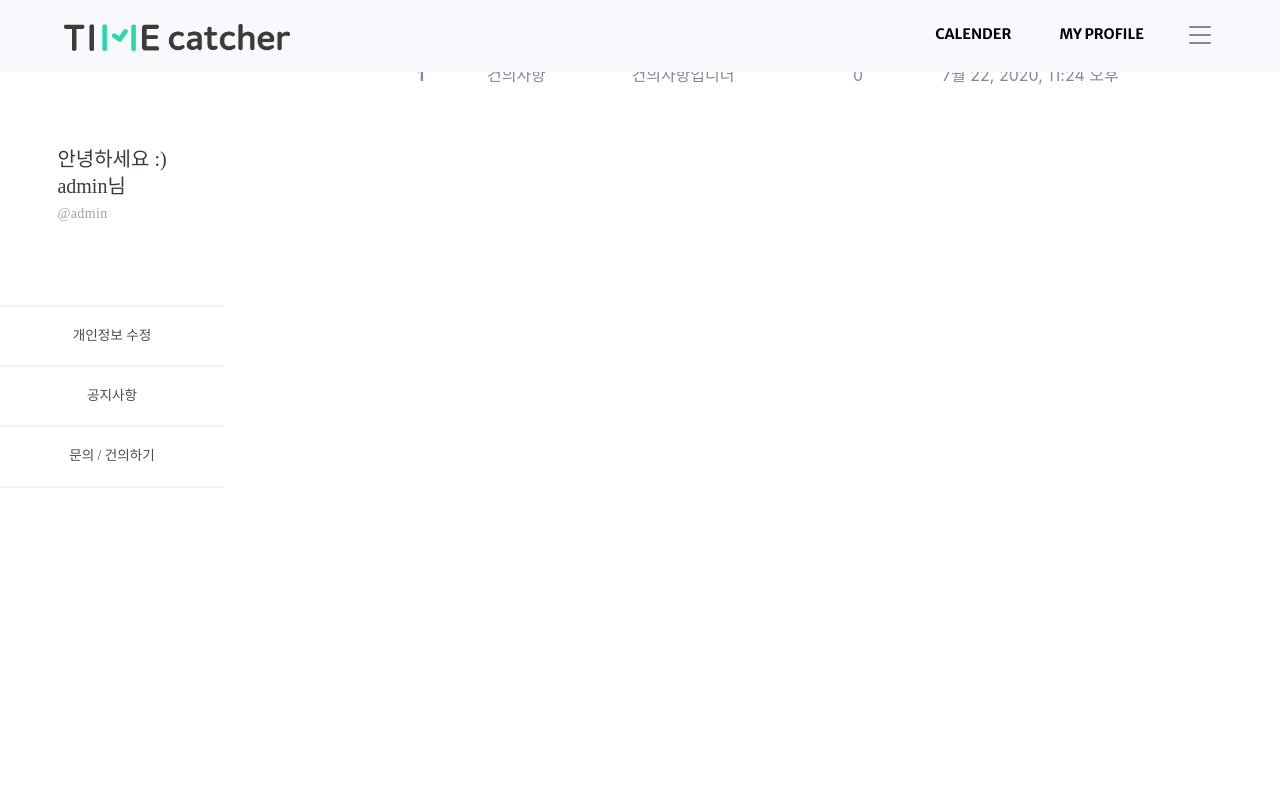
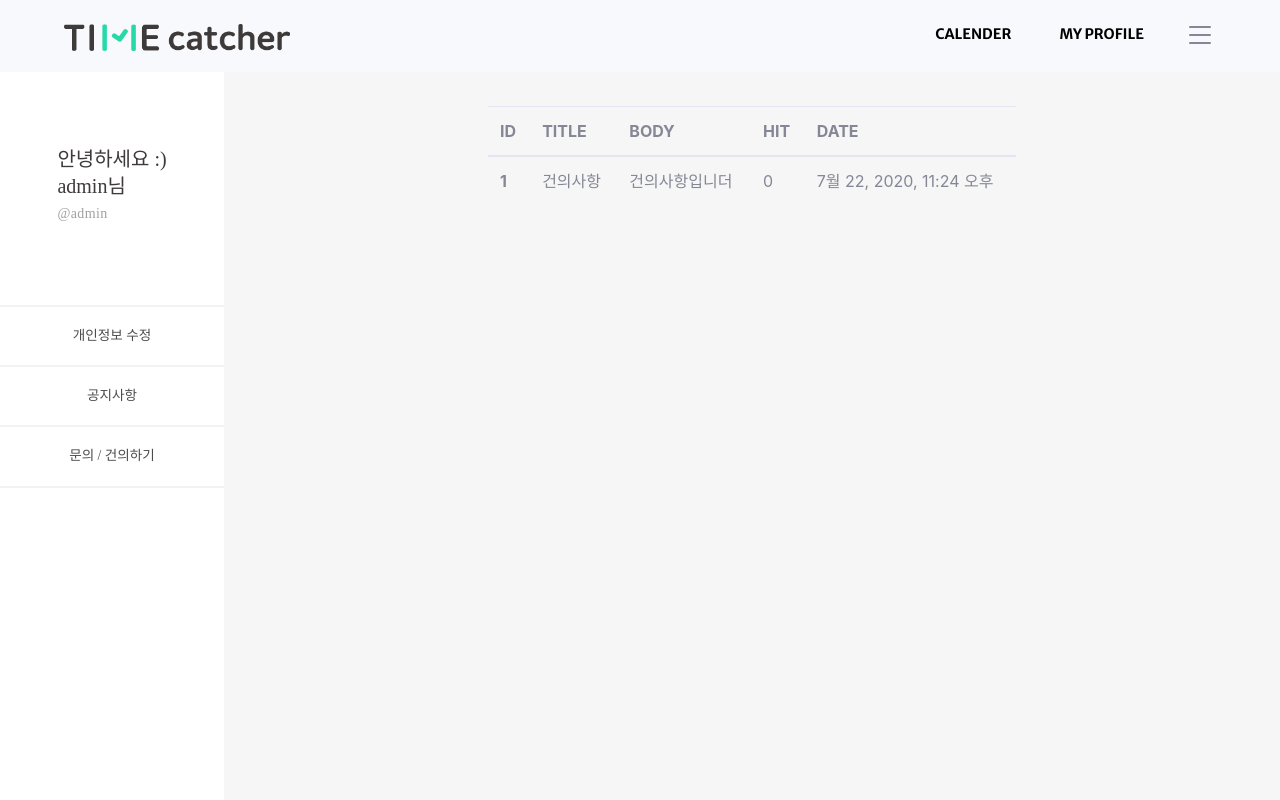
Before and after one commit to integerJI/TIME_catcher, a Django app: page /timeApp/customer/ in a window 1280 px wide. Run offline with Django 3.2, Linux system fonts and the light colour scheme; a user stored in the database is signed in; data comes from the database, SQL or seed files in the repository; some libraries are stand-ins or nearby versions.

Commit message:
customer 완료

```diff
--- a/timeApp/templates/customer.html
+++ b/timeApp/templates/customer.html
@@ -3,8 +3,10 @@
 {% block content_side %}
 
 
-<h1>customer</h1>
-<br>
+
+<div id="content-wrapper" style="background-color: #f6f6f6;" class="d-flex justify-content-center">
+
+  <div class="cantrion" style="margin-top: 10%; width: 50%;">
 <table class="table">
     <thead>
       <tr>
@@ -27,4 +29,7 @@
       </tr>
     </tbody>
   </table>
+
+  </div>
+  </div>
 {% endblock %}
```
